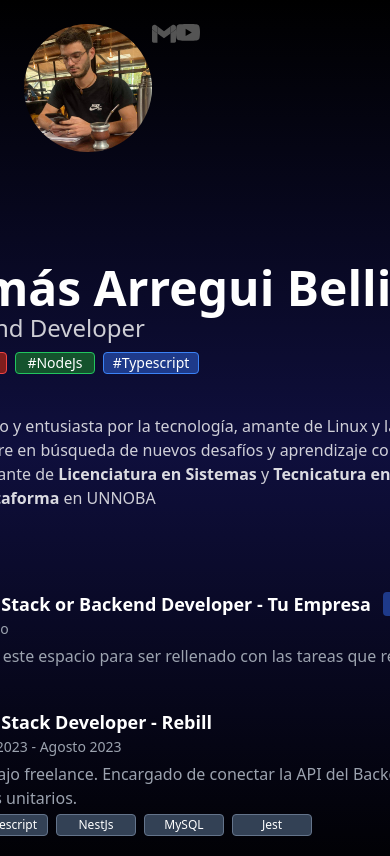
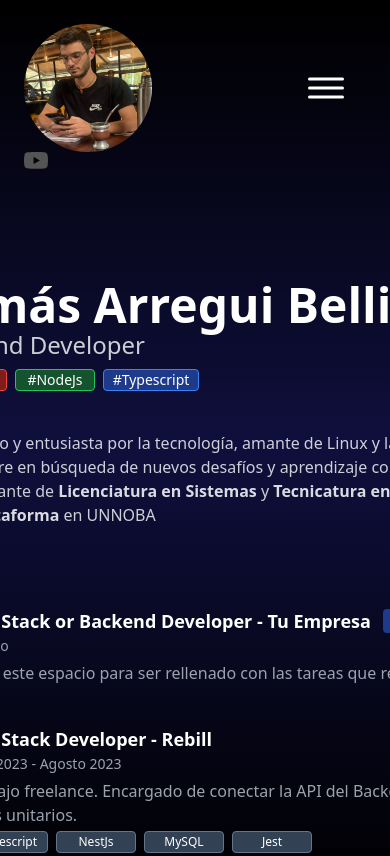
Before and after one commit to noisyBrain/portfolio, an Astro site: page / in a window 390 px wide. Shown: the top 856 px of the page. Built offline with nearby package versions, Linux system fonts and the light colour scheme; Astro itself is replaced by a stand-in of ours.

Commit message:
feat: added menu for mobile version

```diff
--- a/src/components/Header.astro
+++ b/src/components/Header.astro
@@ -45,10 +45,10 @@ import Youtube from '../icons/Youtube.astro'
       </ul>
     </div>
 
-    <!--- TODO: add redirection to gmail --->
-    <SocialMedia href="#" target="blank">
-      <Gmail class="w-6 h-auto" />
-    </SocialMedia>
+    <div class="flex absolute right-10 top-16 md:hidden">
+      <ion-icon class="size-12 cursor-pointer" name="menu-outline"></ion-icon>
+    </div>
+  </nav>
 
     <SocialMedia href="https://www.youtube.com/@scriptcrafter" target="_blank">
       <Youtube class="w-6 h-auto" />
--- a/src/layouts/Layout.astro
+++ b/src/layouts/Layout.astro
@@ -17,6 +17,8 @@ const { title } = Astro.props;
 		<link rel="icon" type="image/svg+xml" href="/favicon.svg" />
 		<meta name="generator" content={Astro.generator} />
 		<title>{title}</title>
+    <script type="module" src="https://unpkg.com/ionicons@7.1.0/dist/ionicons/ionicons.esm.js"></script>
+    <script nomodule src="https://unpkg.com/ionicons@7.1.0/dist/ionicons/ionicons.js"></script>
 	</head>
   <body class="w-full p-6 h-auto bg-gradient-to-b from-[#000] via-[#0f0f3d] to-black">
     <div class="min-w-full h-screen">
```
